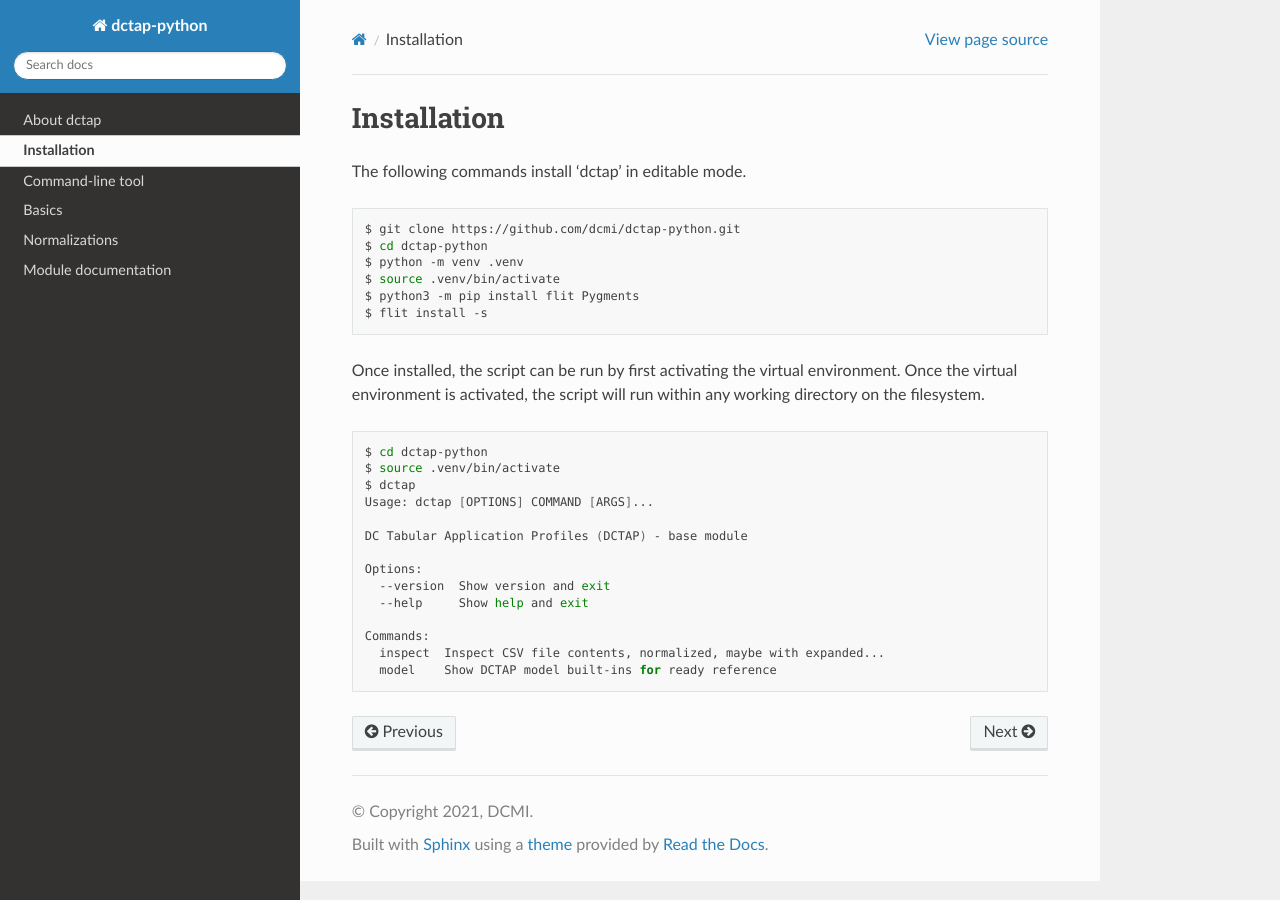
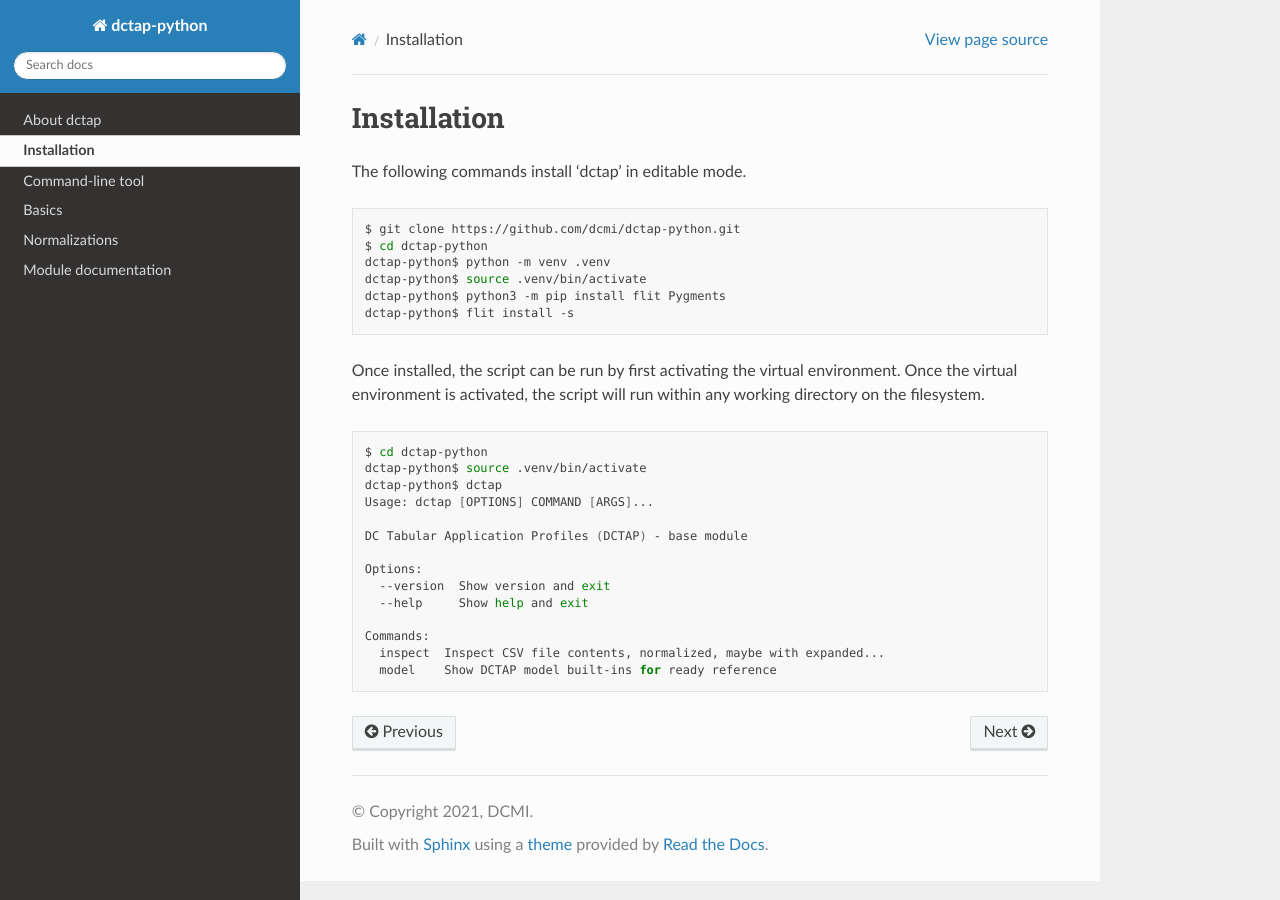
Before and after one commit to dcmi/dctap-python, a Sphinx documentation site: the page built from docs/install/Install.rst, in a window 1280 px wide. Built offline with Sphinx 7.4.7 and the Read the Docs theme 2.0.0, drawn with Linux system fonts in a browser that asks for light colours.

Commit message:
Install.rst

```diff
--- a/docs/install/Install.rst
+++ b/docs/install/Install.rst
@@ -7,10 +7,10 @@ The following commands install 'dctap' in editable mode.
 
     $ git clone https://github.com/dcmi/dctap-python.git
     $ cd dctap-python
-    $ python -m venv .venv
-    $ source .venv/bin/activate
-    $ python3 -m pip install flit Pygments
-    $ flit install -s
+    dctap-python$ python -m venv .venv
+    dctap-python$ source .venv/bin/activate
+    dctap-python$ python3 -m pip install flit Pygments
+    dctap-python$ flit install -s
 
 Once installed, the script can be run by first activating
 the virtual environment. Once the virtual environment is
@@ -20,8 +20,8 @@ on the filesystem.
 .. code-block:: bash
 
     $ cd dctap-python
-    $ source .venv/bin/activate
-    $ dctap
+    dctap-python$ source .venv/bin/activate
+    dctap-python$ dctap
     Usage: dctap [OPTIONS] COMMAND [ARGS]...
 
     DC Tabular Application Profiles (DCTAP) - base module
```
